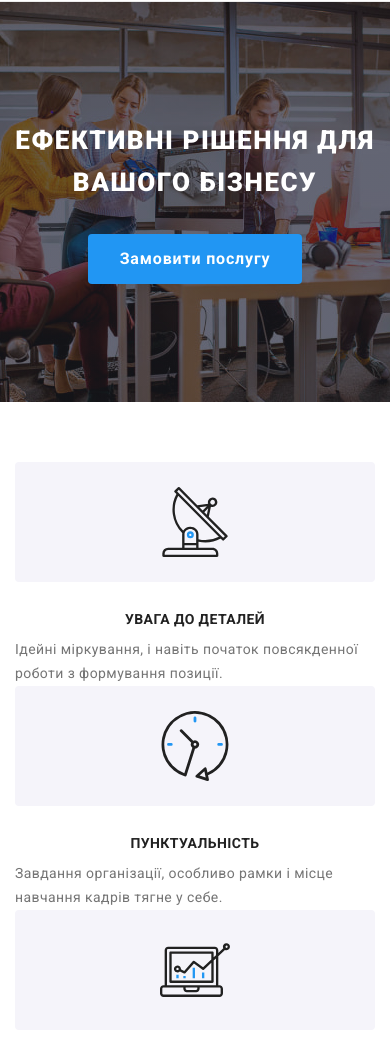
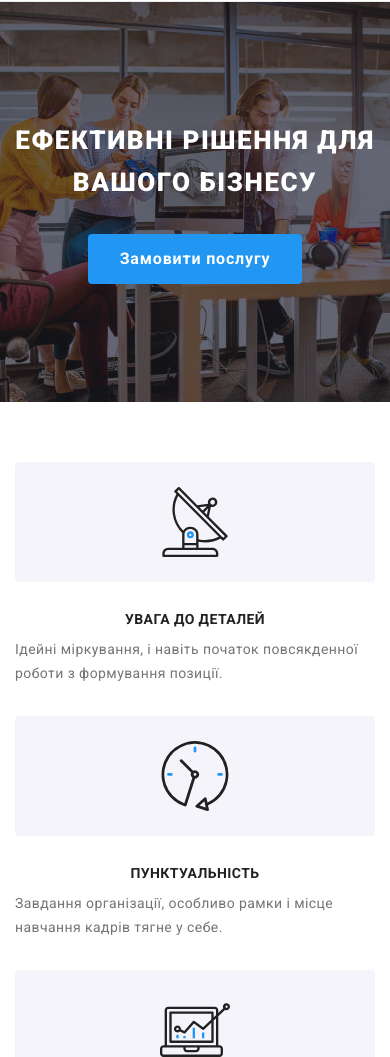
Before and after one commit to Eva-Melnik/goit-markup-hw-08, a plain HTML site: page index.html in a window 390 px wide. Shown: the part 61-1118 px from the top of the page. Drawn offline with nearby package versions, Linux system fonts and the light colour scheme.

Commit message:
Make the layout of responsive versions

```diff
--- a/scss/components/_features-section.scss
+++ b/scss/components/_features-section.scss
@@ -7,6 +7,11 @@
         }
         &__item {
             width: 100%;
+                &+& {
+                    @media screen and (max-width: 767px) {
+                        margin-top: 30px;
+                    }
+                }
                 @media screen and (min-width: 768px) {
                     flex-basis: calc(100% / 2 - 30px);
                     margin-left: 30px;
```
Also changed, not shown: css/main.min.css, 1 other file.
